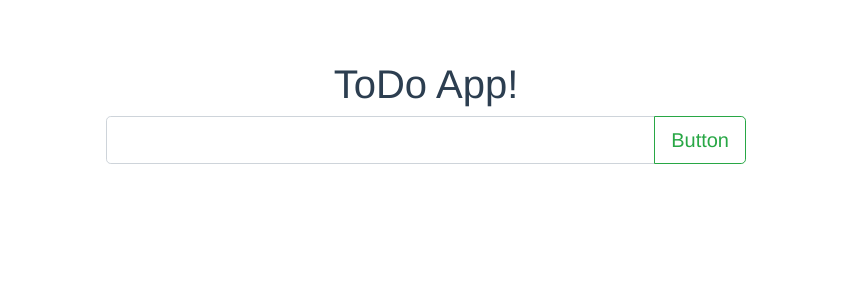
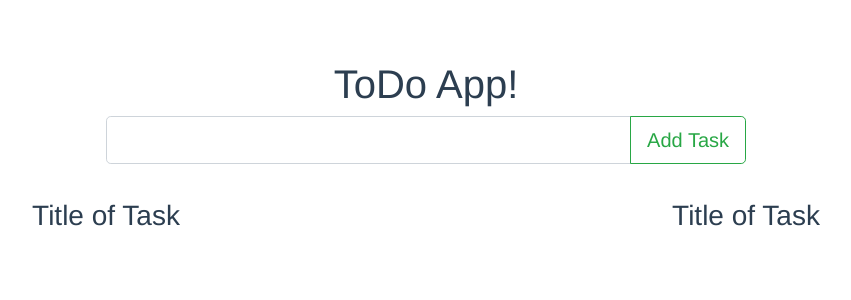
Before and after one commit to MrLuiso/TodoList-Vue, a Vue app: page / in a window 1280 px wide. Shown: the top 300 px of the page, without its empty margins (214-1065 px from the left). Built offline with nearby package versions, Linux system fonts and the light colour scheme.

Commit message:
Started to add components for tasks

```diff
--- a/src/App.vue
+++ b/src/App.vue
@@ -1,19 +1,20 @@
 <template>
   <div id="app">
     <h1>ToDo App!</h1>
-    <TaskInput></TaskInput>
-
+    <task-input></task-input>
+    <task-display></task-display>
   </div>
 </template>
 
 <script>
 import TaskInput from './components/TaskInput'
-
+import TaskDisplay from './components/TaskDisplay'
 
 export default {
   name: 'app',
   components: {
-    TaskInput
+    TaskInput,
+    TaskDisplay
   }
 }
 </script>
--- /dev/null
+++ b/src/components/TaskColumn.vue
@@ -0,0 +1,26 @@
+<template>
+    <div class="taskColumn">
+        <task-uncheked taskTitle="Title of Task"></task-uncheked>
+    </div>
+</template>
+
+<script>
+import TaskUncheked from './TaskUnchecked'
+
+export default {
+    name: "TaskColumn",
+    components: {
+        TaskUncheked
+    }
+}
+</script>
+
+<style>
+.taskColumn{
+    display: flex;
+    flex: 1;
+    flex-direction: column;
+    align-content: center;
+    width: 33%;
+}
+</style>
--- /dev/null
+++ b/src/components/TaskDisplay.vue
@@ -0,0 +1,27 @@
+<template>
+    <div class="taskDisplay">
+        <task-column></task-column>
+        <task-column></task-column>
+    </div>
+</template>
+
+<script>
+import TaskColumn from './TaskColumn'
+
+export default {
+    name: 'TaskDisplay',
+    components: {
+        TaskColumn
+    }
+}
+</script>
+
+<style>
+.taskDisplay{
+    display: flex;
+    flex: 1;
+    flex-direction: row;
+    justify-content: center;
+    margin-top: 35px;
+}
+</style>
--- a/src/components/TaskInput.vue
+++ b/src/components/TaskInput.vue
@@ -3,7 +3,7 @@
         <b-input-group size="lg" class="inputGroup">
             <b-form-input></b-form-input>
             <b-input-group-append>
-                <b-btn variant="outline-success">Button</b-btn>
+                <b-btn variant="outline-success">Add Task</b-btn>
             </b-input-group-append>
         </b-input-group>
     </div>
--- /dev/null
+++ b/src/components/TaskUnchecked.vue
@@ -0,0 +1,21 @@
+<template>
+    <div class="taskUnchecked">
+        <h3>{{taskTitle}}</h3>
+    </div>
+</template>
+
+<script>
+export default {
+    name: 'TaskUnchecked',
+    props: ['taskTitle']
+}
+</script>
+
+<style>
+.taskUncheked{
+    display: flex;
+    flex: 1;
+    flex-direction: row;
+    justify-content: flex-start;
+}
+</style>
```
